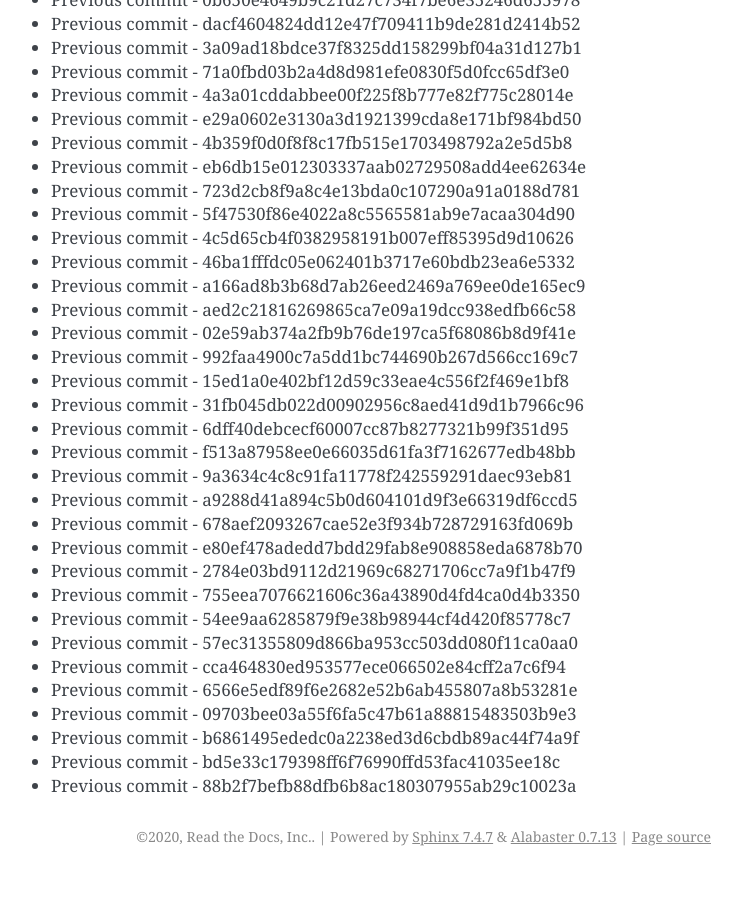
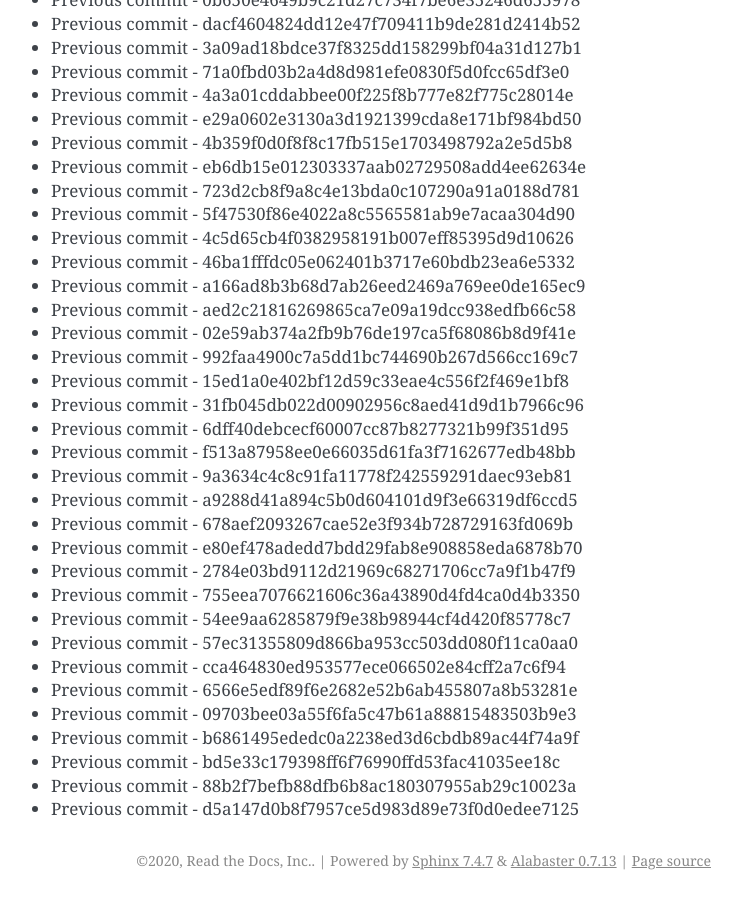
Before and after one commit to readthedocs/rtd-git-stresstest, a Sphinx documentation site: the page built from docs/updates.rst, in a window 1280 px wide and 900 px high, scrolled down 4558 px. Shown: the whole window, without its empty margins (399-1141 px from the left). Built offline with Sphinx 7.4.7, drawn with Linux system fonts in a browser that asks for light colours; before the commit the page ends 5434 px from its top, so only the background shows below that.

Commit message:
Generating commit from previous: d5a147d0b8f7957ce5d983d89e73f0d0edee7125

```diff
--- a/docs/updates.rst
+++ b/docs/updates.rst
@@ -223,3 +223,4 @@ It can be tested for any performance characteristics.
 * Previous commit - b6861495ededc0a2238ed3d6cbdb89ac44f74a9f
 * Previous commit - bd5e33c179398ff6f76990ffd53fac41035ee18c
 * Previous commit - 88b2f7befb88dfb6b8ac180307955ab29c10023a
+* Previous commit - d5a147d0b8f7957ce5d983d89e73f0d0edee7125
```
